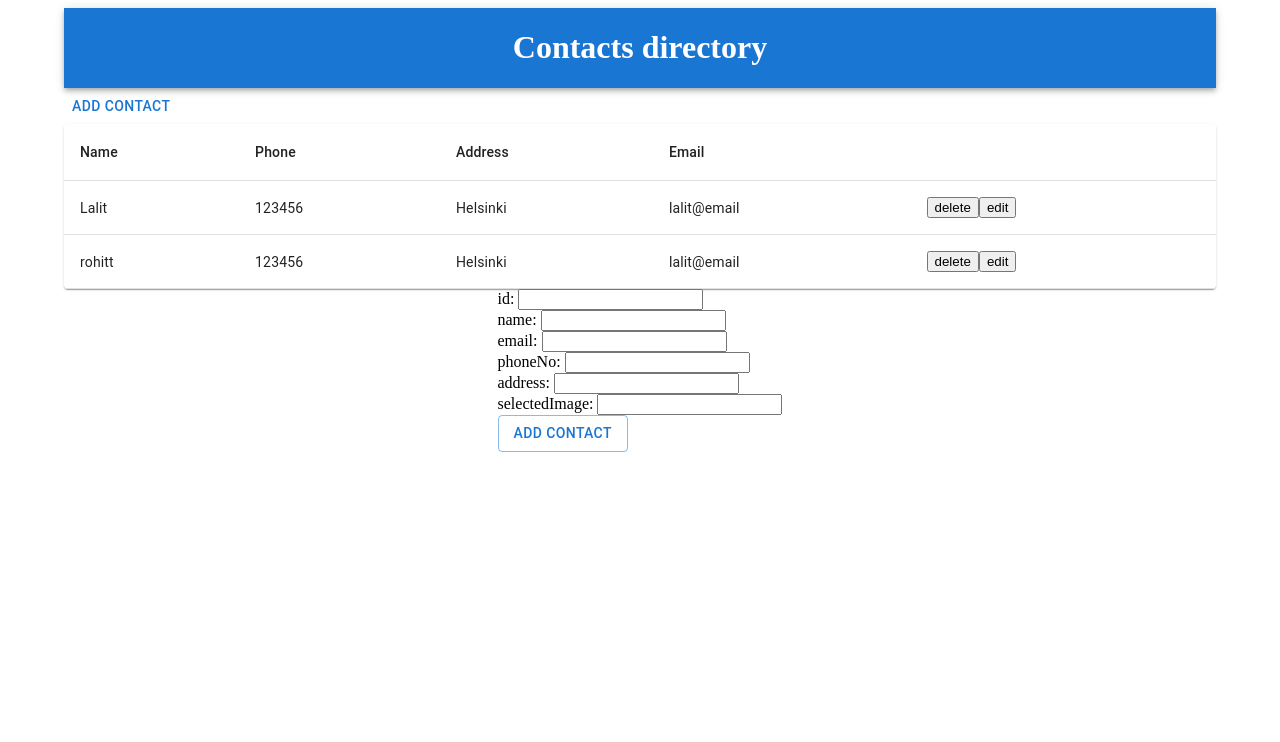
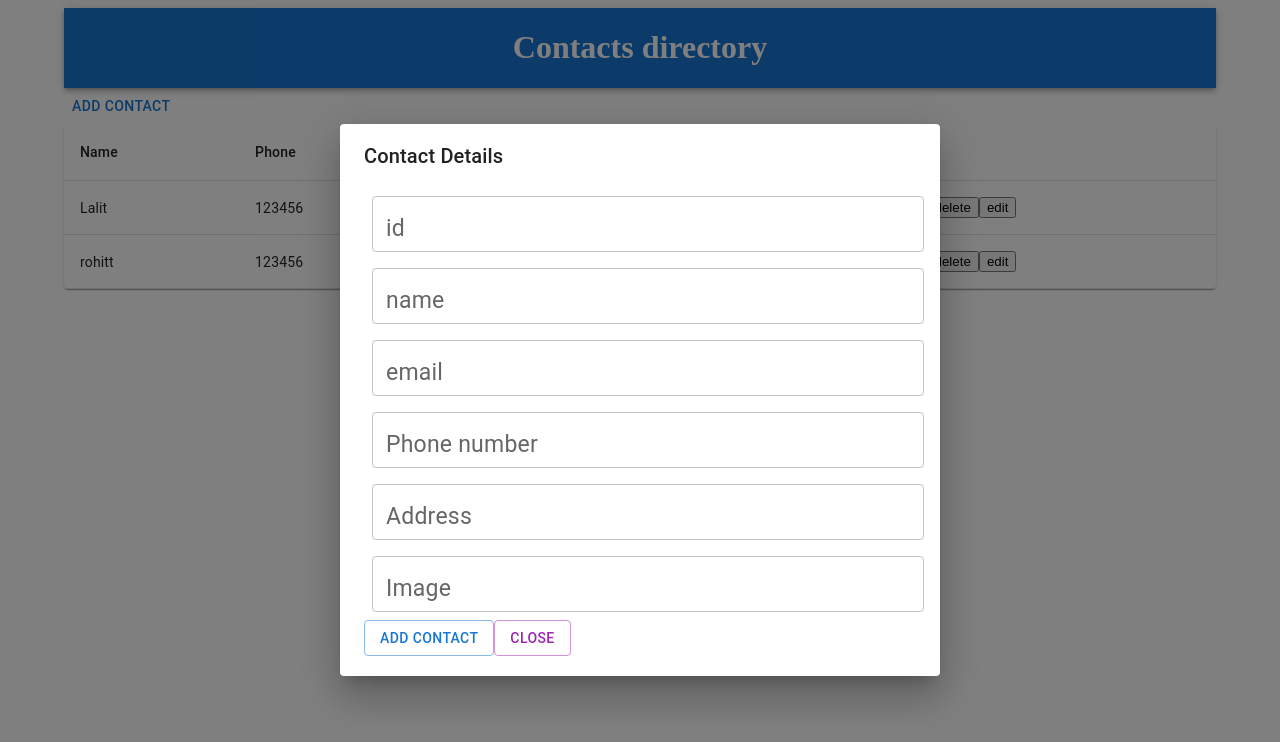
Before and after one commit to lalitghimire/contacts-directory, a React (Create React App) app in the folder client/: page / in a window 1280 px wide. Both pictures are taken after a click on the button "ADD CONTACT". Shown: the top 742 px of the page. Built offline with nearby package versions, Linux system fonts and the light colour scheme.

Commit message:
create modal/fix updating contact

```diff
--- a/client/src/components/ContactForm.js
+++ b/client/src/components/ContactForm.js
@@ -1,83 +1,120 @@
 import React from 'react';
 import { useFormik } from 'formik';
-import Button from '@mui/material/Button';
+import { useDispatch, useSelector } from 'react-redux';
+import { addContact, updateContact } from '../redux/contactSlice';
+import { Button, Dialog, DialogContent, DialogTitle, TextField } from '@mui/material';
 
-import { useDispatch } from 'react-redux';
-import { addContact } from '../redux/contactSlice';
-import { Grid } from '@mui/material';
+const ContactForm = ({ openModal, handleClose, currentContactId, setCurrentContactId }) => {
+    const dispatch = useDispatch();
 
-const ContactForm = () => {
-    const dispatch = useDispatch();
-    const formik = useFormik({
-        initialValues: {
+    const contactTobeEdited = useSelector((state) =>
+        currentContactId
+            ? state.contactsReducer.contacts.find((c) => c.id === currentContactId)
+            : null
+    );
+
+    const initialValues =
+        currentContactId === 0
+            ? {
                   id: '',
                   name: '',
                   email: '',
                   phoneNo: '',
                   address: '',
                   selectedImage: '',
+              }
+            : contactTobeEdited;
+    const formik = useFormik({
+        initialValues,
+        onSubmit: (values) => {
+            currentContactId === 0 ? dispatch(addContact(values)) : dispatch(updateContact(values));
+            formik.resetForm();
+            handleClose();
+            setCurrentContactId(0);
         },
-        onSubmit: (values) => {
-            dispatch(addContact(values));
-            formik.resetForm();
-        },
+        enableReinitialize: true,
     });
 
     return (
-        <div>
-            <Grid container justifyContent={'center'}>
+        <Dialog open={openModal} onClose={handleClose} aria-labelledby='form-dialog-title'>
+            <DialogTitle id='form-dialog-title'>Contact Details</DialogTitle>
+            <DialogContent>
                 <form onSubmit={formik.handleSubmit}>
-                    <div>
-                        id:{' '}
-                        <input name='id' onChange={formik.handleChange} value={formik.values.id} />
-                    </div>
-                    <div>
-                        name:{' '}
-                        <input
+                    <TextField
+                        name='id'
+                        variant='outlined'
+                        label='id'
+                        sx={{ m: 1, width: '25ch' }}
+                        style={{ width: '100%' }}
+                        InputLabelProps={{ style: { fontSize: 23 } }}
+                        onChange={formik.handleChange}
+                        value={formik.values.id}
+                    />
+
+                    <TextField
                         name='name'
+                        variant='outlined'
+                        label='name'
+                        sx={{ m: 1, width: '25ch' }}
+                        style={{ width: '100%' }}
+                        InputLabelProps={{ style: { fontSize: 23 } }}
                         onChange={formik.handleChange}
                         value={formik.values.name}
                     />
-                    </div>
-                    <div>
-                        email:{' '}
-                        <input
+
+                    <TextField
                         name='email'
+                        variant='outlined'
+                        label='email'
+                        sx={{ m: 1, width: '25ch' }}
+                        style={{ width: '100%' }}
+                        InputLabelProps={{ style: { fontSize: 23 } }}
                         onChange={formik.handleChange}
                         value={formik.values.email}
                     />
-                    </div>
-                    <div>
-                        phoneNo:{' '}
-                        <input
+
+                    <TextField
                         name='phoneNo'
+                        variant='outlined'
+                        label='Phone number'
+                        sx={{ m: 1, width: '25ch' }}
+                        style={{ width: '100%' }}
+                        InputLabelProps={{ style: { fontSize: 23 } }}
                         onChange={formik.handleChange}
                         value={formik.values.phoneNo}
                     />
-                    </div>
-                    <div>
-                        address:{' '}
-                        <input
+
+                    <TextField
                         name='address'
+                        variant='outlined'
+                        label='Address'
+                        sx={{ m: 1, width: '25ch' }}
+                        style={{ width: '100%' }}
+                        InputLabelProps={{ style: { fontSize: 23 } }}
                         onChange={formik.handleChange}
                         value={formik.values.address}
                     />
-                    </div>
-                    <div>
-                        selectedImage:{' '}
-                        <input
+
+                    <TextField
                         name='selectedImage'
+                        variant='outlined'
+                        label='Image'
+                        sx={{ m: 1, width: '25ch' }}
+                        style={{ width: '100%' }}
+                        InputLabelProps={{ style: { fontSize: 23 } }}
                         onChange={formik.handleChange}
                         value={formik.values.selectedImage}
                     />
-                    </div>
 
                     <Button variant='outlined' type='submit'>
-                        Add Contact
+                        {`${currentContactId === 0 ? 'Add' : 'Update'} Contact`}
+                    </Button>
+                    <Button variant='outlined' color='secondary' onClick={handleClose}>
+                        close
                     </Button>
                 </form>
-            </Grid>
-        </div>
+            </DialogContent>
+        </Dialog>
     );
 };
 
```
Lines whose indentation alone changed are shown as unchanged.
